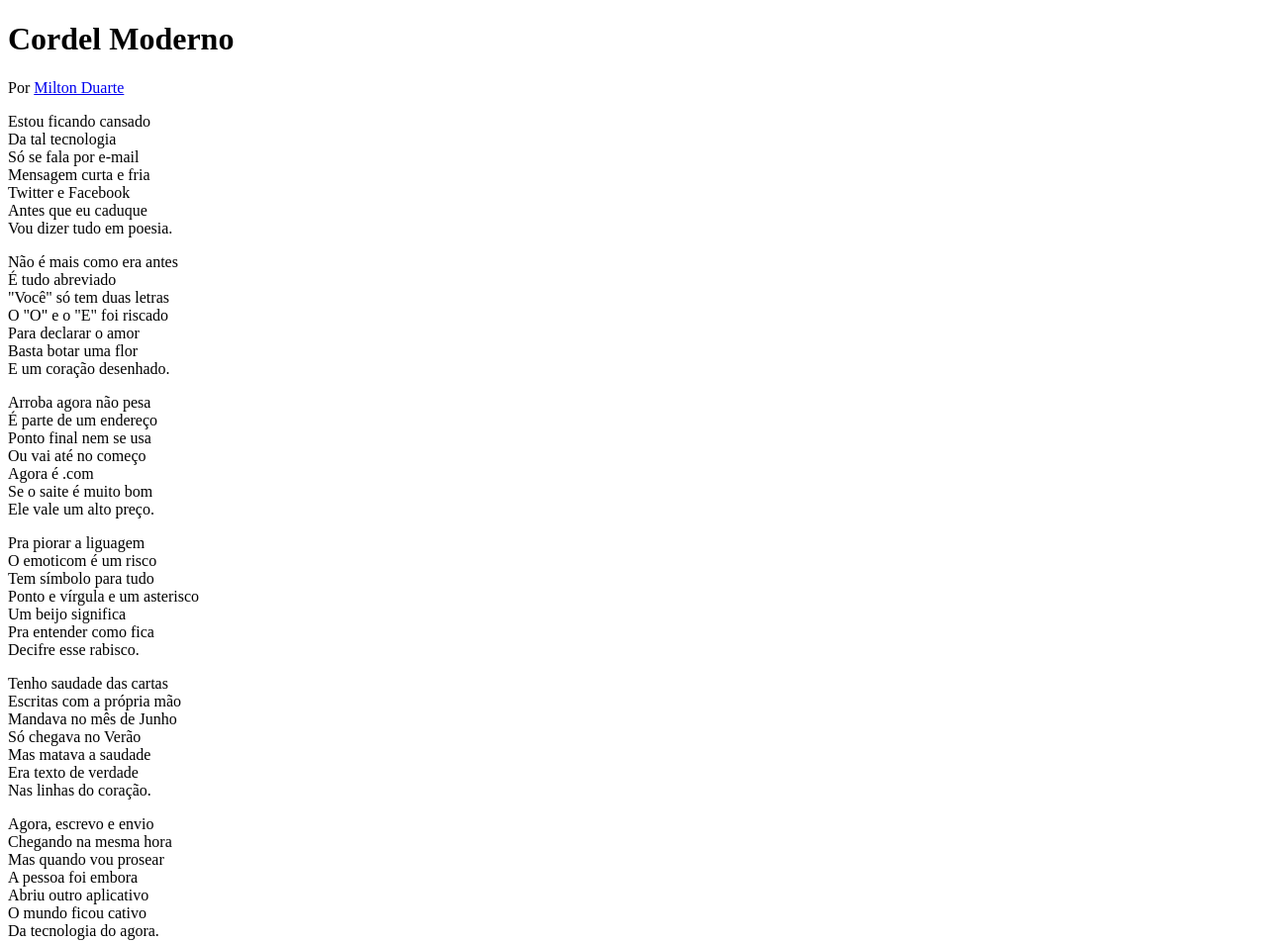
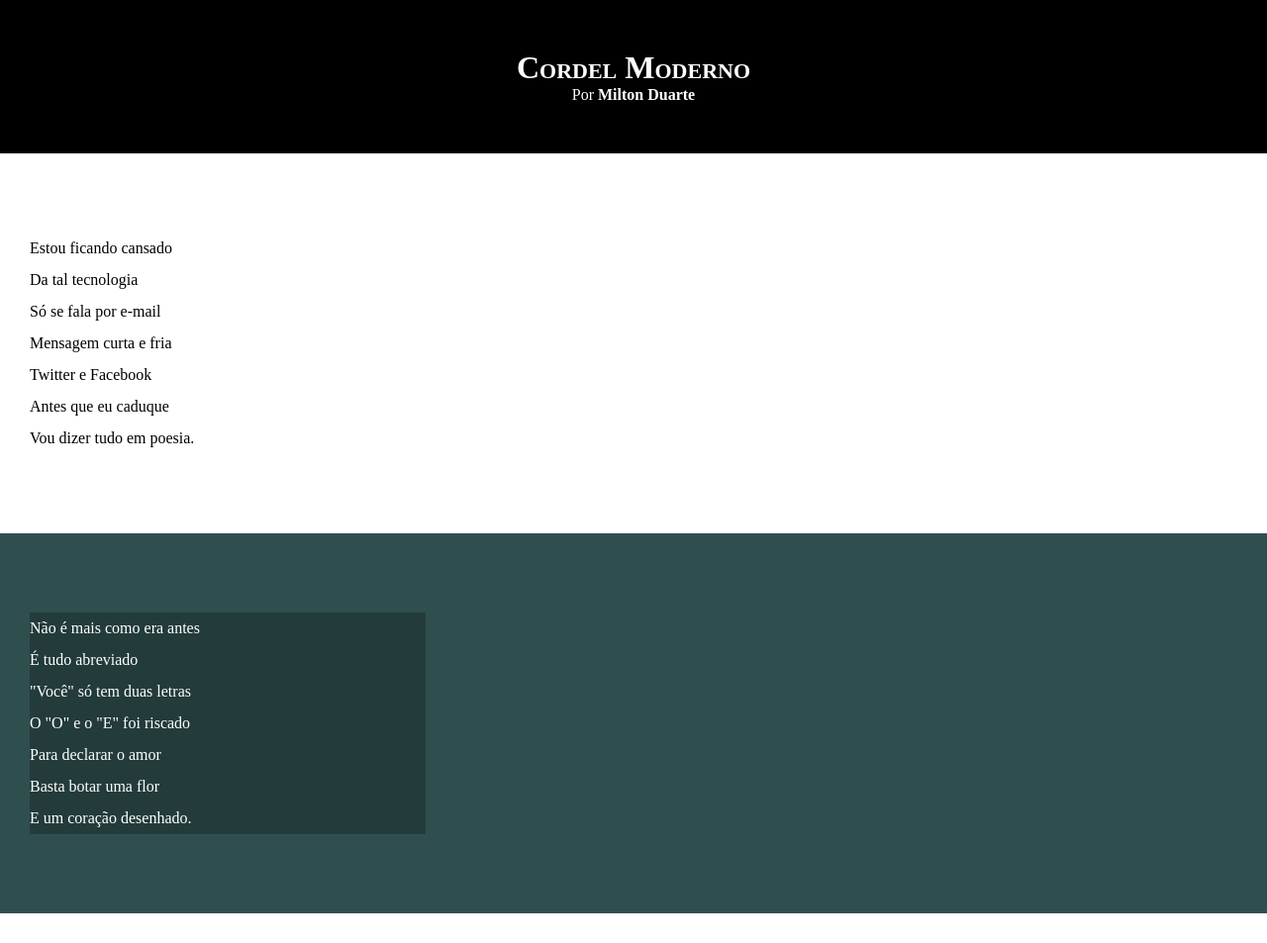
Before and after one commit to MartinMPP/HTML-CSS, a plain HTML site: page desafios/desafio012/index.html in a window 1280 px wide. Shown: the top 953 px of the page at 99% size. Drawn offline with Linux system fonts and the light colour scheme.

Commit message:
atualizei as folhas de estilo do desafio

```diff
--- a/desafios/desafio012/estilo/style.css
+++ b/desafios/desafio012/estilo/style.css
@@ -1 +1,76 @@
 @charset "UTF-8";
+
+* {
+  margin: 0px;
+  padding: 0px;
+
+}
+
+html,
+body {
+  min-height: 100vh;
+  background-color: darkgrey;
+
+}
+
+header {
+  background-color: black;
+  color: white;
+  text-align: center;
+}
+
+header>h1 {
+  padding-top: 50px;
+  font-variant: small-caps;
+
+}
+
+header>p {
+  padding-bottom: 50px;
+}
+
+header a,
+footer a {
+  color: white;
+  text-decoration: none;
+  font-weight: bolder;
+
+}
+
+header a:hover,
+footer a:hover {
+  text-decoration: underline;
+  transition-duration: 0, 5s;
+}
+
+section {
+  padding-top: 10vh;
+  padding-bottom: 10vh;
+  line-height: 2em;
+  padding-left: 30px;
+
+}
+
+section.normal {
+  background-color: white;
+  color: black;
+}
+
+section.imagem {
+  background-color: darkslategray;
+  color: white;
+
+}
+
+section.imagem>p {
+  background-color: rgba(0, 0, 0, 0.26);
+  width: 400px;
+}
+
+footer {
+  background-color: black;
+  color: white;
+  text-align: center;
+  padding: 10px;
+
+}
--- a/desafios/desafio012/index.html
+++ b/desafios/desafio012/index.html
@@ -15,7 +15,7 @@
 
   </header>
 
-  <section>
+  <section class="normal">
     <p>
       Estou ficando cansado <br>
       Da tal tecnologia <br>
@@ -27,7 +27,7 @@
     </p>
   </section>
 
-  <section>
+  <section class="imagem">
     <p>
       Não é mais como era antes <br>
       É tudo abreviado <br>
@@ -39,7 +39,7 @@
     </p>
   </section>
 
-  <section>
+  <section class="normal">
 
     <p>
       Arroba agora não pesa <br>
@@ -63,7 +63,7 @@
 
   </section>
 
-  <section>
+  <section class="imagem">
     <p>
       Tenho saudade das cartas <br>
       Escritas com a própria mão <br>
@@ -75,7 +75,7 @@
     </p>
   </section>
 
-  <section>
+  <section class="normal">
     <p>
       Agora, escrevo e envio <br>
       Chegando na mesma hora <br>
```
